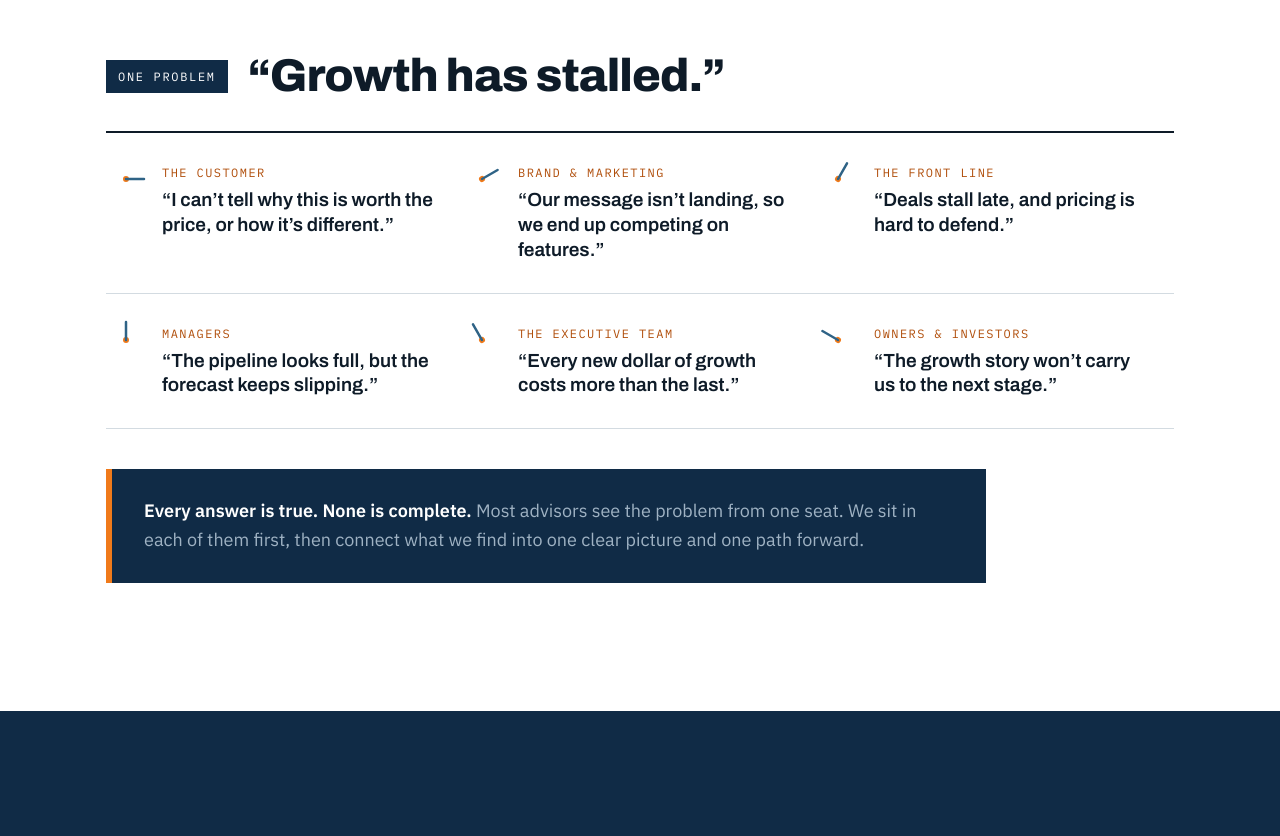
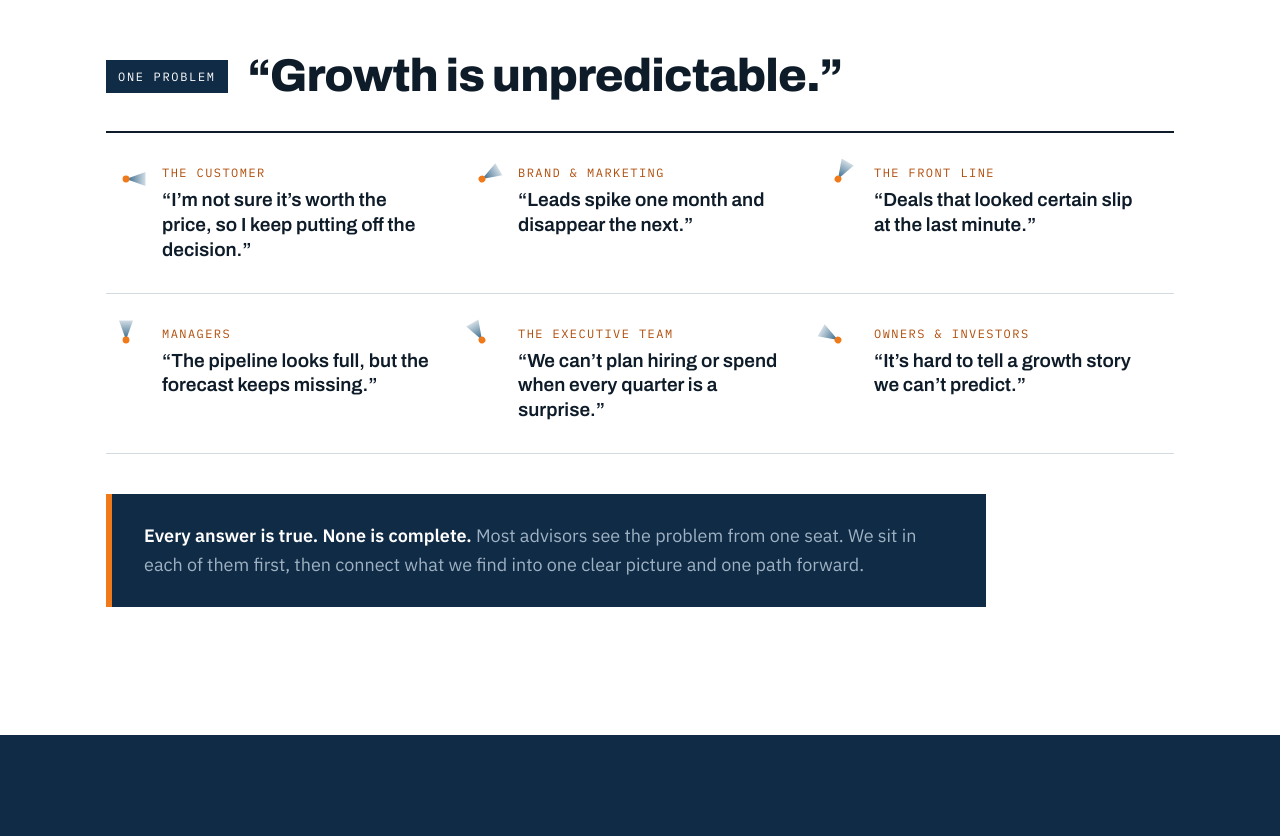
Before and after one commit to ForgeCity/website, a plain HTML site: page index.html in a window 1280 px wide. Shown: the part 2433-3269 px from the top of the page. Drawn offline with Linux system fonts and the light colour scheme.

Commit message:
Perspective: growth is unpredictable; line-of-sight cones
Co-Authored-By: Claude Opus 5.5 <noreply@anthropic.com>
Claude-Session: https://claude.ai/code/session_01YFYM5d77d88qtNSkJP3Kcb

```diff
--- a/index.html
+++ b/index.html
@@ -32,6 +32,7 @@
       <stop offset="0" stop-color="#14406B"/>
       <stop offset="1" stop-color="#0C2440"/>
     </linearGradient>
+    <linearGradient id="coneGrad" x1="0" y1="0" x2="1" y2="0"><stop offset="0" stop-color="#2F6386" stop-opacity="1"/><stop offset="1" stop-color="#2F6386" stop-opacity=".22"/></linearGradient>
     <symbol id="mono" viewBox="0 0 528 422">
       <path fill="url(#gOrange)" d="M0 240V115A115 115 0 0 1 115 0H528V76H146A50 50 0 0 0 96 126V240Z"/>
       <path fill="var(--mono-f, url(#gNavy))" d="M0 422V235A97 97 0 0 1 97 138H528V222H99V422Z"/>
@@ -182,16 +183,16 @@
 
     <div class="persp-problem">
       <span class="persp-tag">One problem</span>
-      <p>“Growth has stalled.”</p>
+      <p>“Growth is unpredictable.”</p>
     </div>
 
     <div class="seats">
-      <div class="seat"><svg class="angle" viewBox="0 0 40 40" aria-hidden="true"><circle cx="20" cy="20" r="3"/><line x1="20" y1="20" x2="38" y2="20"/></svg><span class="seat-name">The customer</span><p>“I can’t tell why this is worth the price, or how it’s different.”</p></div>
-      <div class="seat"><svg class="angle" viewBox="0 0 40 40" aria-hidden="true" style="--a:-30deg"><circle cx="20" cy="20" r="3"/><line x1="20" y1="20" x2="38" y2="20"/></svg><span class="seat-name">Brand &amp; marketing</span><p>“Our message isn’t landing, so we end up competing on features.”</p></div>
-      <div class="seat"><svg class="angle" viewBox="0 0 40 40" aria-hidden="true" style="--a:-60deg"><circle cx="20" cy="20" r="3"/><line x1="20" y1="20" x2="38" y2="20"/></svg><span class="seat-name">The front line</span><p>“Deals stall late, and pricing is hard to defend.”</p></div>
-      <div class="seat"><svg class="angle" viewBox="0 0 40 40" aria-hidden="true" style="--a:-90deg"><circle cx="20" cy="20" r="3"/><line x1="20" y1="20" x2="38" y2="20"/></svg><span class="seat-name">Managers</span><p>“The pipeline looks full, but the forecast keeps slipping.”</p></div>
-      <div class="seat"><svg class="angle" viewBox="0 0 40 40" aria-hidden="true" style="--a:-120deg"><circle cx="20" cy="20" r="3"/><line x1="20" y1="20" x2="38" y2="20"/></svg><span class="seat-name">The executive team</span><p>“Every new dollar of growth costs more than the last.”</p></div>
-      <div class="seat"><svg class="angle" viewBox="0 0 40 40" aria-hidden="true" style="--a:-150deg"><circle cx="20" cy="20" r="3"/><line x1="20" y1="20" x2="38" y2="20"/></svg><span class="seat-name">Owners &amp; investors</span><p>“The growth story won’t carry us to the next stage.”</p></div>
+      <div class="seat"><svg class="angle" viewBox="0 0 40 40" aria-hidden="true"><path class="cone" d="M20 20 L39.5 13 L39.5 27 Z"/><circle cx="20" cy="20" r="3.4"/></svg><span class="seat-name">The customer</span><p>“I’m not sure it’s worth the price, so I keep putting off the decision.”</p></div>
+      <div class="seat"><svg class="angle" viewBox="0 0 40 40" aria-hidden="true" style="--a:-30deg"><path class="cone" d="M20 20 L39.5 13 L39.5 27 Z"/><circle cx="20" cy="20" r="3.4"/></svg><span class="seat-name">Brand &amp; marketing</span><p>“Leads spike one month and disappear the next.”</p></div>
+      <div class="seat"><svg class="angle" viewBox="0 0 40 40" aria-hidden="true" style="--a:-60deg"><path class="cone" d="M20 20 L39.5 13 L39.5 27 Z"/><circle cx="20" cy="20" r="3.4"/></svg><span class="seat-name">The front line</span><p>“Deals that looked certain slip at the last minute.”</p></div>
+      <div class="seat"><svg class="angle" viewBox="0 0 40 40" aria-hidden="true" style="--a:-90deg"><path class="cone" d="M20 20 L39.5 13 L39.5 27 Z"/><circle cx="20" cy="20" r="3.4"/></svg><span class="seat-name">Managers</span><p>“The pipeline looks full, but the forecast keeps missing.”</p></div>
+      <div class="seat"><svg class="angle" viewBox="0 0 40 40" aria-hidden="true" style="--a:-120deg"><path class="cone" d="M20 20 L39.5 13 L39.5 27 Z"/><circle cx="20" cy="20" r="3.4"/></svg><span class="seat-name">The executive team</span><p>“We can’t plan hiring or spend when every quarter is a surprise.”</p></div>
+      <div class="seat"><svg class="angle" viewBox="0 0 40 40" aria-hidden="true" style="--a:-150deg"><path class="cone" d="M20 20 L39.5 13 L39.5 27 Z"/><circle cx="20" cy="20" r="3.4"/></svg><span class="seat-name">Owners &amp; investors</span><p>“It’s hard to tell a growth story we can’t predict.”</p></div>
     </div>
 
     <div class="persp-close">
--- a/site.css
+++ b/site.css
@@ -120,7 +120,7 @@ section{padding:clamp(72px,10vw,128px) 0}
 .seat{padding:26px 28px 30px 0;border-bottom:1px solid var(--rule);display:grid;grid-template-columns:40px 1fr;gap:6px 16px;align-content:start}
 .seat .angle{width:40px;height:40px;grid-row:1/3;transform:rotate(var(--a,0deg));transition:transform .4s}
 .seat .angle circle{fill:var(--forge)}
-.seat .angle line{stroke:var(--mineral);stroke-width:2.5;stroke-linecap:round}
+.seat .angle .cone{fill:url(#coneGrad)}
 .seat:hover .angle{transform:rotate(calc(var(--a,0deg) - 15deg))}
 .seat-name{font-family:var(--font-mono);font-size:12px;letter-spacing:.12em;text-transform:uppercase;color:var(--forge-ink);padding-top:4px}
 .seat p{font-family:var(--font-display);font-size:19px;font-weight:600;line-height:1.3;color:var(--ink)}
```
